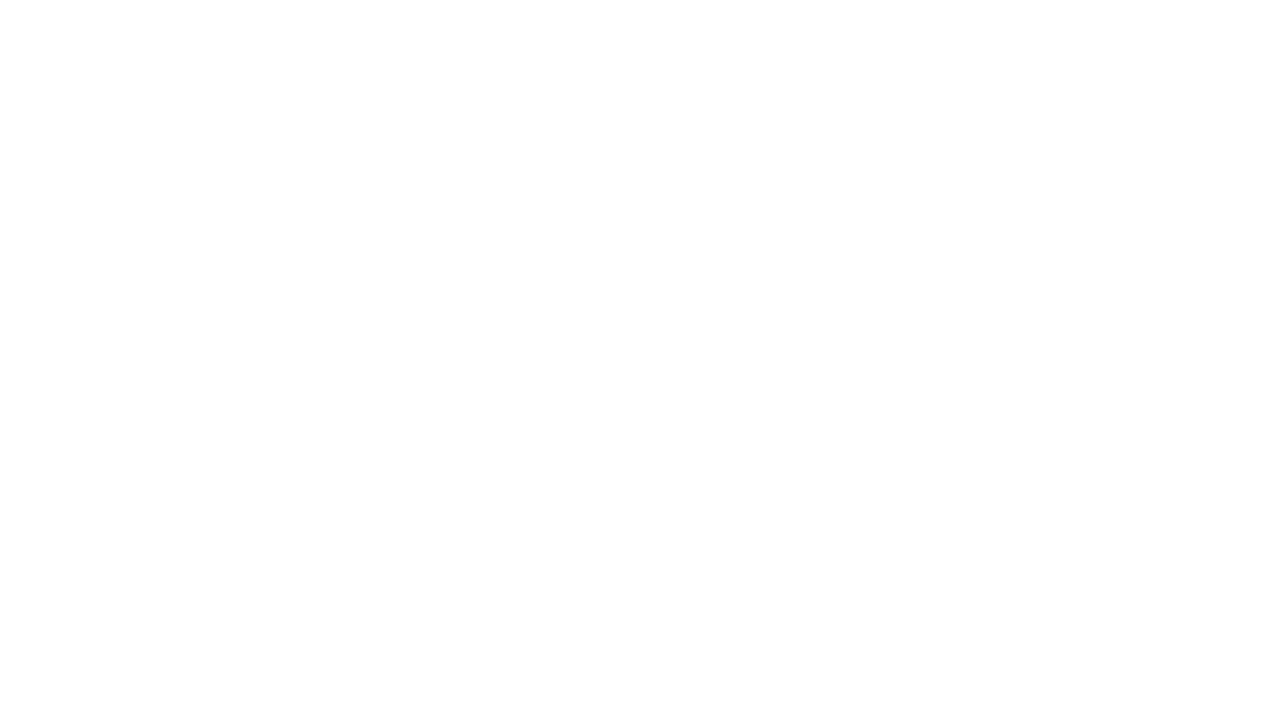
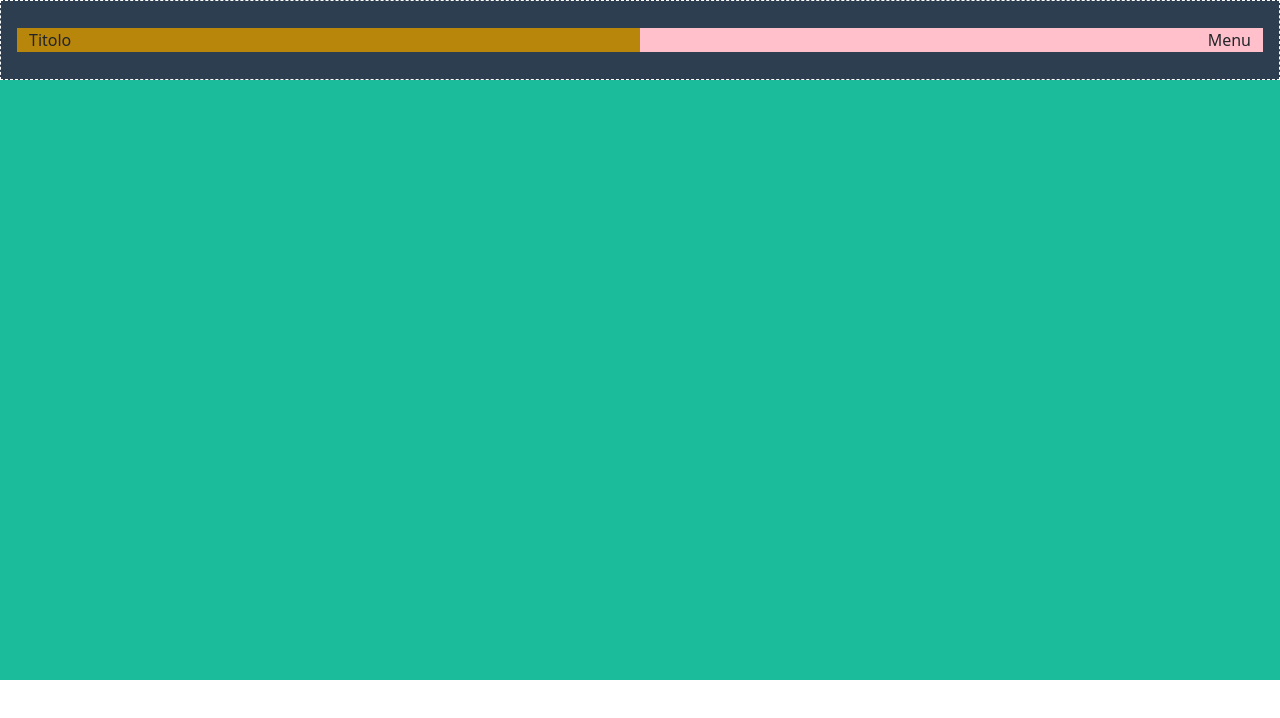
Before and after one commit to SantiGalvan/html-css-bootstrap-freelancer, a plain HTML site: page index.html in a window 1280 px wide. Drawn offline with nearby package versions, Linux system fonts and the light colour scheme.

Commit message:
added header nav

```diff
--- a/css/style.css
+++ b/css/style.css
@@ -0,0 +1,30 @@
+/* CSS Reset */
+* {
+    margin: 0;
+    padding: 0;
+    box-sizing: border-box;
+}
+
+/*? Header */
+nav {
+    height: 80px;
+    background-color: #2c3e50;
+}
+
+.jumbotron {
+    height: 600px;
+    background-color: #1abc9c;
+}
+
+/* Navbar */
+nav {
+    border: 1px dashed white;
+}
+
+.cs-nav-left {
+    background-color: darkgoldenrod;
+}
+
+.cs-nav-right {
+    background-color: pink;
+}
--- a/index.html
+++ b/index.html
@@ -6,11 +6,29 @@
     <meta name="viewport" content="width=device-width, initial-scale=1.0">
     <title>Bootstrap Freelancer</title>
 
+    <!-- Bootstrap link -->
+    <link href="https://cdn.jsdelivr.net/npm/bootstrap@5.3.2/dist/css/bootstrap.min.css" rel="stylesheet"
+        integrity="sha384-T3c6CoIi6uLrA9TneNEoa7RxnatzjcDSCmG1MXxSR1GAsXEV/Dwwykc2MPK8M2HN" crossorigin="anonymous">
+
     <!-- Style -->
     <link rel="stylesheet" href="css/style.css">
 </head>
 
 <body>
+    <!-- Header -->
+    <header>
+
+        <!-- Navbar -->
+        <nav class="container-fluid">
+            <div class="row align-items-center h-100 px-3">
+                <div class="col cs-nav-left">Titolo</div>
+                <div class="col text-end cs-nav-right">Menu</div>
+            </div>
+        </nav>
+
+
+        <div class="jumbotron"></div>
+    </header>
 
 </body>
 
```
